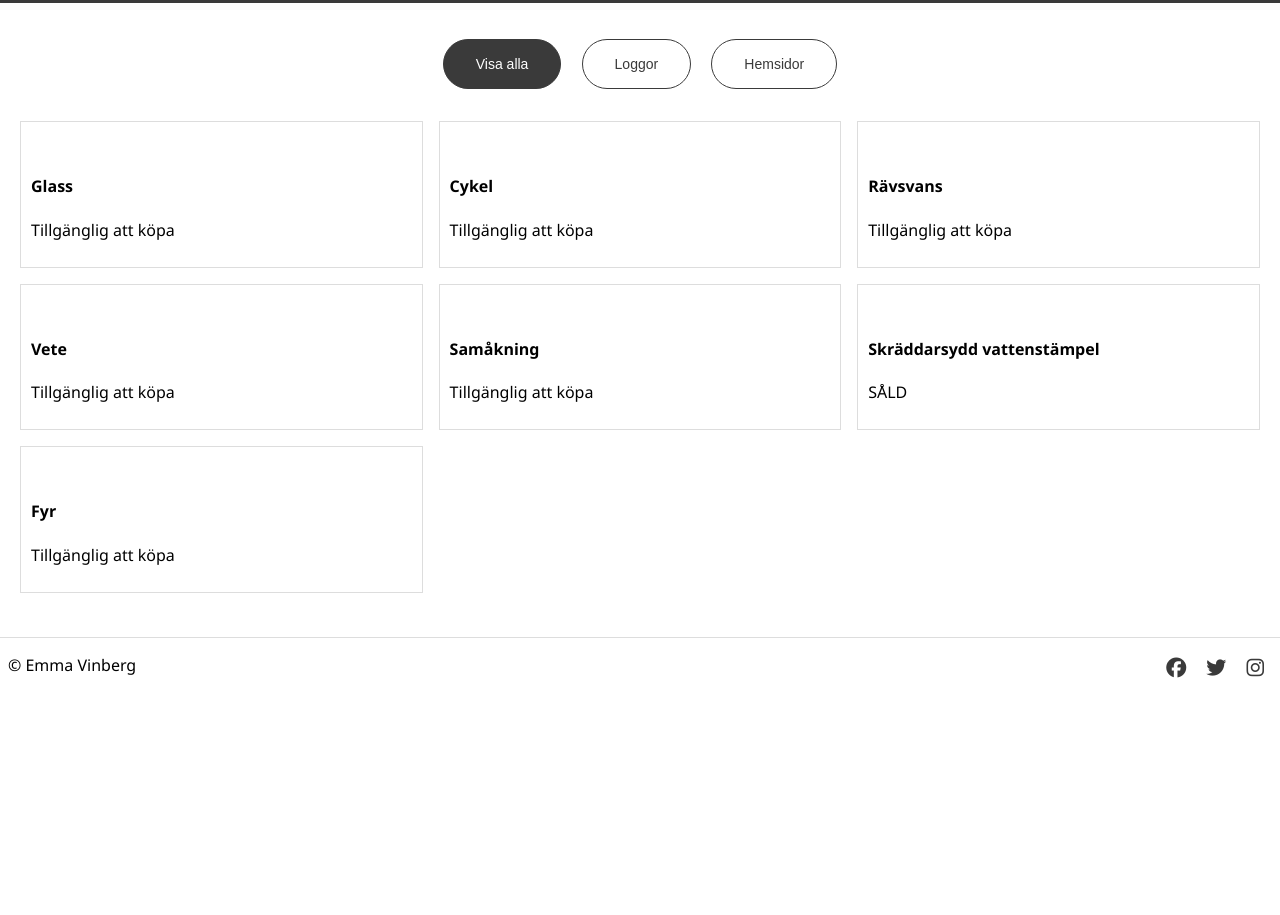
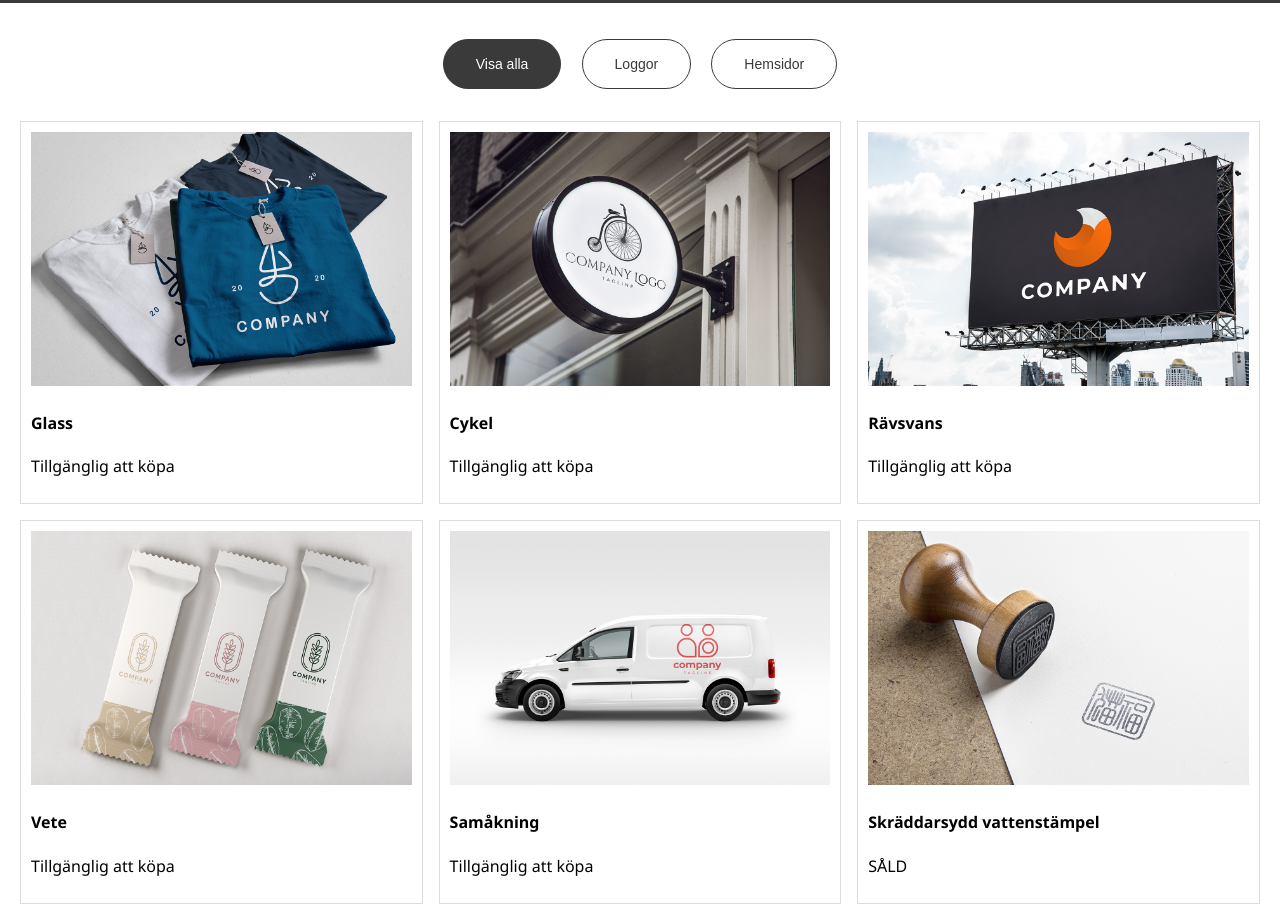
Before and after one commit to baumert357/emma_vinberg, a website: page index.html in a window 1280 px wide. Shown: the part 500-1415 px from the top of the page. Before the commit the page ends 1197 px from the top, so only its background shows below. Drawn offline with Linux system fonts and the light colour scheme; the site is published under a folder, as on GitHub Pages, so addresses that start at the root find nothing.

Commit message:
removed / in front of images

```diff
--- a/index.html
+++ b/index.html
@@ -31,7 +31,7 @@
 
       <div class="column loggor">
         <div class="content">
-          <img src="/images/boat-company.jpg" alt="" style="width: 100%; height: auto">
+          <img src="images/boat-company.jpg" alt="" style="width: 100%; height: auto">
           <h4>Glass</h4>
           <p>Tillgänglig att köpa</p>
         </div>
@@ -39,7 +39,7 @@
 
       <div class="column loggor">
         <div class="content">
-          <img src="/images/bicycle-company.jpg" alt="" style="width: 100%; height: auto">
+          <img src="images/bicycle-company.jpg" alt="" style="width: 100%; height: auto">
           <h4>Cykel</h4>
           <p>Tillgänglig att köpa</p>
         </div>
@@ -47,7 +47,7 @@
 
       <div class="column loggor">
         <div class="content">
-          <img src="/images/fox-company.jpg" alt="" style="width: 100%; height: auto">
+          <img src="images/fox-company.jpg" alt="" style="width: 100%; height: auto">
           <h4>Rävsvans</h4>
           <p>Tillgänglig att köpa</p>
         </div>
@@ -55,7 +55,7 @@
 
       <div class="column loggor">
         <div class="content">
-          <img src="/images/granola-company.jpg" alt="" style="width: 100%; height: auto">
+          <img src="images/granola-company.jpg" alt="" style="width: 100%; height: auto">
           <h4>Vete</h4>
           <p>Tillgänglig att köpa</p>
         </div>
@@ -63,7 +63,7 @@
 
       <div class="column loggor">
         <div class="content">
-          <img src="/images/rideshare-company.jpg" alt="" style="width: 100%; height: auto">
+          <img src="images/rideshare-company.jpg" alt="" style="width: 100%; height: auto">
           <h4>Samåkning</h4>
           <p>Tillgänglig att köpa</p>
         </div>
@@ -71,7 +71,7 @@
 
       <div class="column loggor">
         <div class="content">
-          <img src="/images/waterstamp-company.jpg" alt="" style="width: 100%; height: auto">
+          <img src="images/waterstamp-company.jpg" alt="" style="width: 100%; height: auto">
           <h4>Skräddarsydd vattenstämpel</h4>
           <p>SÅLD</p>
         </div>
@@ -79,7 +79,7 @@
 
       <div class="column loggor">
         <div class="content">
-          <img src="/images/beacon-company.jpg" alt="" style="width: 100%; height: auto">
+          <img src="images/beacon-company.jpg" alt="" style="width: 100%; height: auto">
           <h4>Fyr</h4>
           <p>Tillgänglig att köpa</p>
         </div>
```
